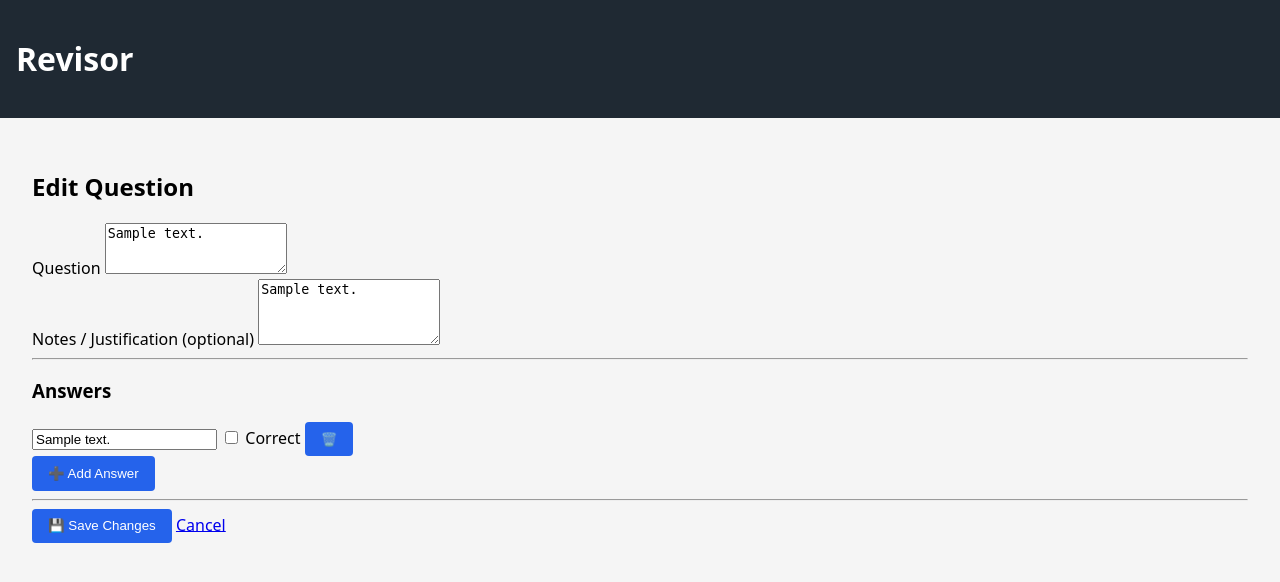
After one commit to CodeTechBen/revisor, a Flask app: page /questions/1/edit in a window 1280 px wide. The commit adds this page. Shown: the top 582 px of the page. Run offline with Flask 3, Linux system fonts and the light colour scheme; a database or web service that is not in the repository returns one stand-in record (values such as "Sample title"); some libraries are stand-ins or nearby versions.

Commit message:
Edit Question

```diff
--- a/connection.py
+++ b/connection.py
@@ -1,5 +1,5 @@
 import psycopg2
-from typing import Optional
+from typing import Optional, Any
 
 def get_connection() -> psycopg2.extensions.connection:
     """Establishes and returns a connection to the PostgreSQL database."""
@@ -46,7 +46,7 @@ def get_questions_for_topic(topic_id: int):
     conn = get_connection()
     with conn.cursor() as cur:
         cur.execute(
-            "SELECT question_id, question_text FROM question WHERE topic_id = %s;",
+            "SELECT question_id, question_text FROM question WHERE topic_id = %s ORDER BY question_id DESC;",
             (topic_id,))
         questions = cur.fetchall()
     conn.close()
@@ -84,6 +84,62 @@ def create_question_with_answers(topic_id: int, question_text: str, answers: lis
     conn.commit()
     conn.close()
 
+def get_topic_id_for_question(question_id: int) -> Optional[int]:
+    conn = get_connection()
+    with conn.cursor() as cur:
+        cur.execute(
+            "SELECT topic_id FROM question WHERE question_id = %s;",
+            (question_id,))
+        row = cur.fetchone()
+    conn.close()
+    if row:
+        return row[0]
+    return None
+
+def get_question_with_answers(question_id: int) -> Optional[dict[str, Any]]:
+    conn = get_connection()
+    with conn.cursor() as cur:
+        cur.execute(
+            "SELECT question_text, contextual_info FROM question WHERE question_id = %s;",
+            (question_id,))
+        question_row = cur.fetchone()
+
+        if not question_row:
+            conn.close()
+            return None
+
+        question_text, contextual_info = question_row
+
+        cur.execute(
+            "SELECT answer_id, answer_text, is_correct FROM answer WHERE question_id = %s;",
+            (question_id,))
+        answers_rows = cur.fetchall()
+
+    conn.close()
+
+    answers = [
+        {"answer_id": a[0], "answer_text": a[1], "is_correct": a[2]}
+        for a in answers_rows
+    ]
+
+    return {
+        "question_id": question_id,
+        "question_text": question_text,
+        "contextual_info": contextual_info,
+        "answers": answers
+    }
+
+def delete_question(question_id: int):
+    conn = get_connection()
+    with conn.cursor() as cur:
+        cur.execute(
+            "DELETE FROM answer WHERE question_id = %s;",
+            (question_id,))
+        cur.execute(
+            "DELETE FROM question WHERE question_id = %s;",
+            (question_id,))
+    conn.commit()
+    conn.close()
 
 if __name__ == "__main__":
     pass
--- a/main.py
+++ b/main.py
@@ -1,7 +1,17 @@
 
 import werkzeug
-from connection import get_all_topics, create_topic_in_db, delete_topic_from_db, get_topic_by_id, get_questions_for_topic, create_question_with_answers
-from flask import Flask, render_template, request, redirect, url_for
+from typing import Union
+from connection import (get_all_topics,
+                        create_topic_in_db,
+                        delete_topic_from_db,
+                        get_topic_by_id,
+                        get_questions_for_topic,
+                        create_question_with_answers,
+                        get_question_with_answers,
+                        delete_question,
+                        get_topic_id_for_question)
+
+from flask import Flask, render_template, request, redirect, url_for, abort
 
 app = Flask(__name__)
 
@@ -29,14 +39,13 @@ def topic_page(topic_id: int) -> str:
     return render_template("topic.html", topic=topic, questions=questions)
 
 @app.route("/topics/<int:topic_id>/questions/new", methods=["GET", "POST"])
-def add_questions(topic_id: int) -> str | werkzeug.wrappers.response.Response: # type: ignore
+def add_questions(topic_id: int) -> Union[str, werkzeug.wrappers.response.Response]:
     if request.method == "POST":
         question_text = request.form["question_text"].strip()
         answers = request.form.getlist("answers[]")
         correct_indices = request.form.getlist("correct_answers[]")
         context = request.form.get("context", "").strip()
 
-        # Convert correct indices to integers
         correct_indices = {int(i) for i in correct_indices}
 
         create_question_with_answers(
@@ -51,6 +60,41 @@ def add_questions(topic_id: int) -> str | werkzeug.wrappers.response.Response: #
 
     return render_template("add_questions.html", topic_id=topic_id)
 
+@app.route("/questions/<int:question_id>/edit", methods=["GET", "POST"])
+def edit_question(question_id: int) -> Union[str, werkzeug.wrappers.response.Response]:
+    if request.method == "POST":
+        question_text = request.form["question_text"]
+        answers = request.form.getlist("answers[]")
+        correct_indices = {int(i) for i in request.form.getlist("correct_answers[]")}
+        context = request.form.get("contextual_info", "")
+
+        topic_id = get_topic_id_for_question(question_id)
+        if topic_id is None:
+            abort(404)
+
+        # 🔥 Drop old question
+        delete_question(question_id)
+
+        # 🔁 Recreate question
+        create_question_with_answers(
+            topic_id,
+            question_text,
+            answers,
+            correct_indices,
+            context
+        )
+
+        return redirect(url_for("topic_page", topic_id=topic_id))
+
+    result = get_question_with_answers(question_id)
+    if result is None:
+        abort(404)
+
+    return render_template(
+        "edit_question.html",
+        question=result,
+        answers=result["answers"]
+    )
 
 
 if __name__ == "__main__":
--- /dev/null
+++ b/templates/edit_question.html
@@ -0,0 +1,112 @@
+{% extends "base.html" %}
+
+{% block title %}Edit Question{% endblock %}
+
+{% block content %}
+<h2>Edit Question</h2>
+
+<form method="post">
+
+  <!-- Question Text -->
+  <div class="form-group">
+    <label for="question_text">Question</label>
+    <textarea
+      id="question_text"
+      name="question_text"
+      rows="3"
+      required
+    >{{ question.question_text }}</textarea>
+  </div>
+
+  <!-- Context / Notes -->
+  <div class="form-group">
+    <label for="contextual_info">Notes / Justification (optional)</label>
+    <textarea
+      id="contextual_info"
+      name="contextual_info"
+      rows="4"
+    >{{ question.contextual_info }}</textarea>
+  </div>
+
+  <hr>
+
+  <!-- Answers -->
+  <h3>Answers</h3>
+
+  <div id="answers-container">
+    {% for a in answers %}
+      <div class="answer-row">
+        <input
+          type="text"
+          name="answers[]"
+          value="{{ a.answer_text }}"
+          required
+        >
+
+        <label>
+          <input
+            type="checkbox"
+            name="correct_answers[]"
+            value="{{ loop.index0 }}"
+            {% if a.is_correct %}checked{% endif %}
+          >
+          Correct
+        </label>
+
+        <button
+          type="button"
+          class="delete-answer"
+          onclick="removeAnswer(this)"
+        >
+          🗑️
+        </button>
+      </div>
+    {% endfor %}
+  </div>
+
+  <button type="button" onclick="addAnswer()">➕ Add Answer</button>
+
+  <hr>
+
+  <button type="submit">💾 Save Changes</button>
+  <a href="javascript:history.back()">Cancel</a>
+
+</form>
+
+<!-- JavaScript -->
+<script>
+function addAnswer() {
+  const container = document.getElementById("answers-container");
+  const index = container.children.length;
+
+  const div = document.createElement("div");
+  div.className = "answer-row";
+
+  div.innerHTML = `
+    <input type="text" name="answers[]" required>
+    <label>
+      <input type="checkbox" name="correct_answers[]" value="${index}">
+      Correct
+    </label>
+    <button type="button" onclick="removeAnswer(this)">🗑️</button>
+  `;
+
+  container.appendChild(div);
+}
+
+function removeAnswer(button) {
+  const row = button.parentElement;
+  row.remove();
+  reindexCorrectAnswers();
+}
+
+function reindexCorrectAnswers() {
+  const rows = document.querySelectorAll(".answer-row");
+  rows.forEach((row, index) => {
+    const checkbox = row.querySelector("input[type='checkbox']");
+    checkbox.value = index;
+  });
+}
+</script>
+
+{% endblock %}
--- a/templates/topic.html
+++ b/templates/topic.html
@@ -20,7 +20,11 @@
     <h3>Questions:</h3>
     <ul>
       {% for q in questions %}
-    <li>{{ q.question_text }}</li>
+        <li>
+          <a href="{{ url_for('edit_question', question_id=q.question_id) }}">
+            {{ q.question_text }}
+          </a>
+        </li>
       {% endfor %}
     </ul>
   {% else %}
```
Lines whose indentation alone changed are shown as unchanged.
